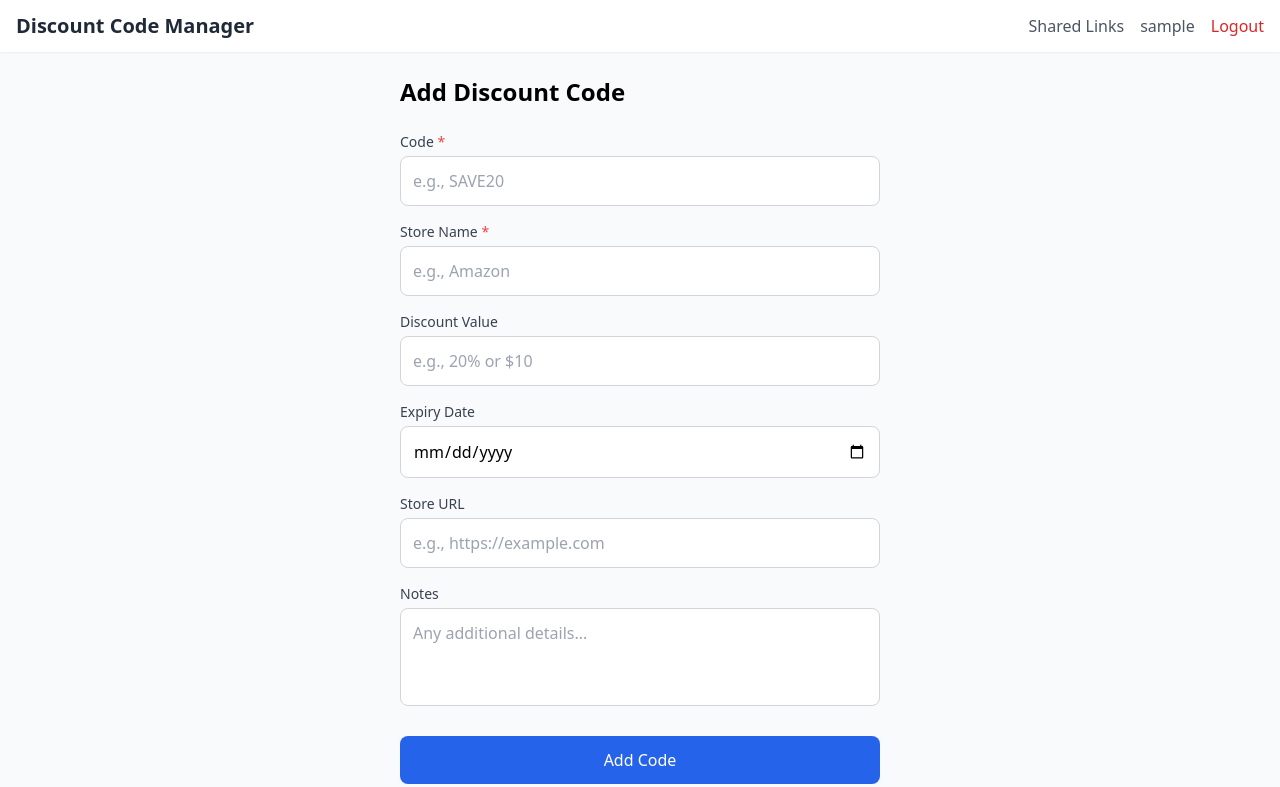
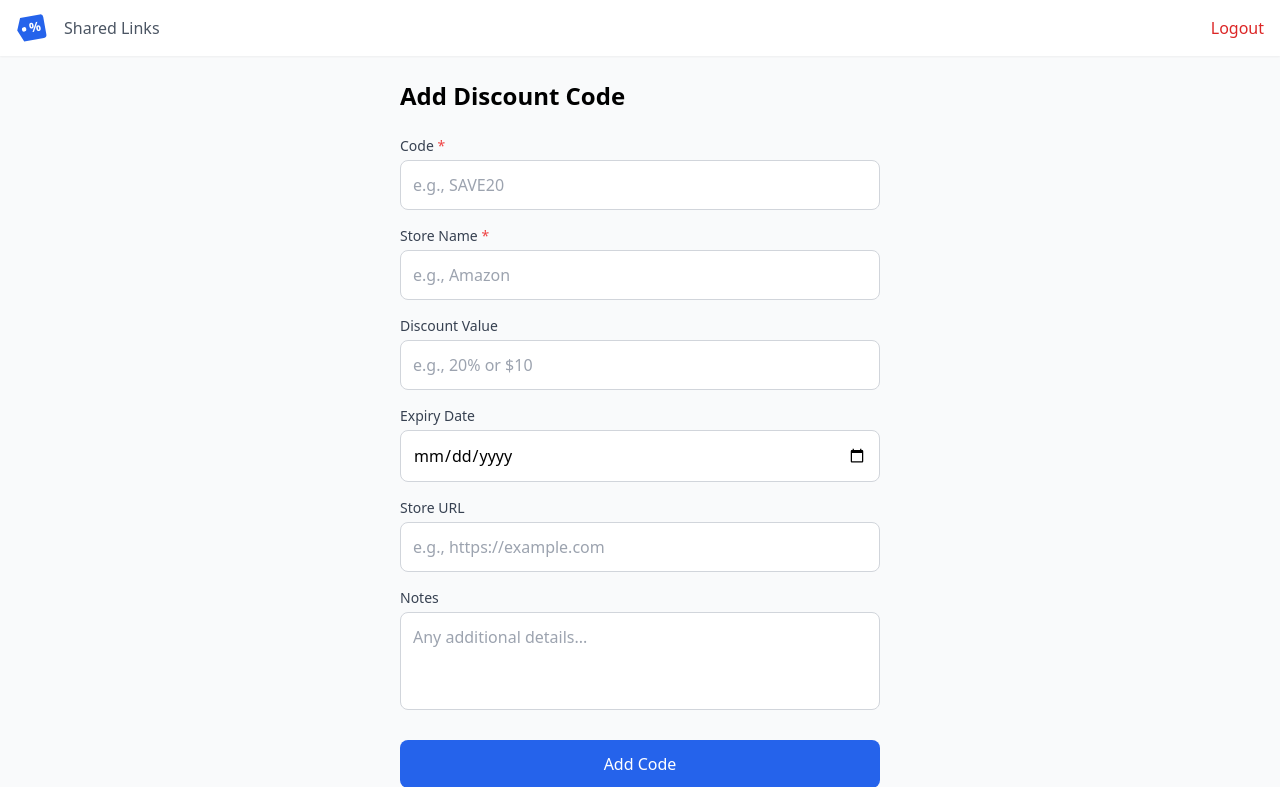
Before and after one commit to marcorisi/discount-codes, a Flask app: page /codes/add in a window 1280 px wide. Shown: the top 787 px of the page. Run offline with Flask 3, Linux system fonts and the light colour scheme; the visitor is signed in with stand-in values (Sample User, id 1); some libraries are stand-ins or nearby versions.

Commit message:
Update navigation bar to include a custom logo and remove username display

```diff
--- a/app/templates/base.html
+++ b/app/templates/base.html
@@ -16,12 +16,19 @@
     {% if current_user.is_authenticated %}
     <nav class="bg-white shadow-sm">
         <div class="container mx-auto px-4 py-3 flex justify-between items-center">
-            <a href="{{ url_for('codes.index') }}" class="text-xl font-bold text-gray-800">Discount Code Manager</a>
             <div class="flex items-center space-x-4">
+                <a href="{{ url_for('codes.index') }}" class="text-gray-800">
+                    <svg xmlns="http://www.w3.org/2000/svg" viewBox="0 0 64 64" class="h-8 w-8">
+                      <g transform="rotate(-10, 32, 32)">
+                        <path d="M12 8 L52 8 Q58 8 58 14 L58 50 Q58 56 52 56 L12 56 L2 32 Z" fill="#2563eb"/>
+                        <circle cx="16" cy="32" r="4.5" fill="white"/>
+                        <text x="38" y="40" font-family="system-ui, sans-serif" font-size="26" font-weight="bold" fill="white" text-anchor="middle">%</text>
+                      </g>
+                    </svg>
+                </a>
                 <a href="{{ url_for('shares.list_shares') }}" class="text-gray-600 hover:text-gray-800">Shared Links</a>
-                <span class="text-gray-600">{{ current_user.username }}</span>
-                <a href="{{ url_for('auth.logout') }}" class="text-red-600 hover:text-red-800">Logout</a>
             </div>
+            <a href="{{ url_for('auth.logout') }}" class="text-red-600 hover:text-red-800">Logout</a>
         </div>
     </nav>
     {% endif %}
```
